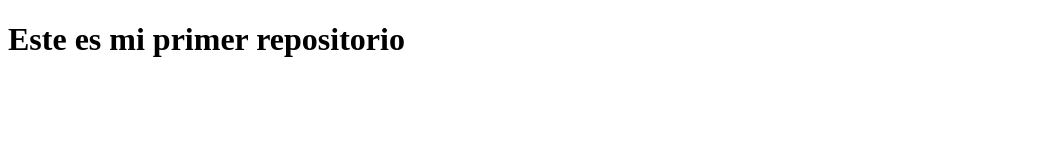
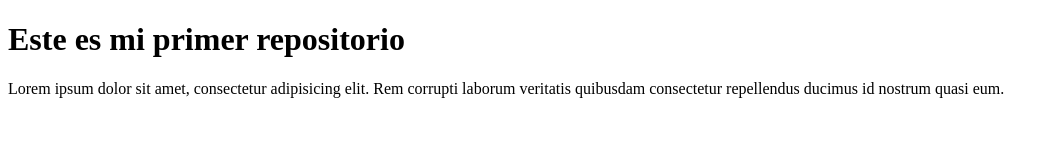
Before and after one commit to Jazmin-Camara/miPrimerRepositorio, a plain HTML site: page index.html in a window 1280 px wide. Shown: the whole page, without its empty margins (0-1059 px from the left). Drawn offline with Linux system fonts and the light colour scheme.

Commit message:
Se arreglo una section

```diff
--- a/index.html
+++ b/index.html
@@ -8,5 +8,12 @@
 </head>
 <body>
     <h1>Este es mi primer repositorio</h1>
+
+    <Section>
+        <p>
+            Lorem ipsum dolor sit amet, consectetur adipisicing elit. Rem corrupti laborum veritatis quibusdam consectetur repellendus ducimus id nostrum quasi eum.
+        </p>
+    </Section>
+
 </body>
 </html>
```
